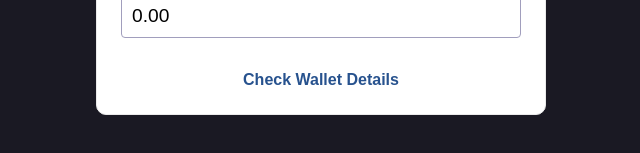
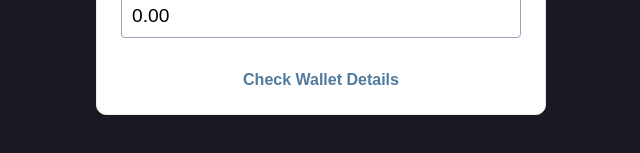
Before and after one commit to shiftEscape/web3-metamask, a Next.js app: page / in a window 1280 px wide. Shown: the part 467-620 px from the top of the page, without its empty margins (319-959 px from the left). Built offline with nearby package versions, Linux system fonts and the light colour scheme.

Commit message:
Updated button color

```diff
--- a/styles/Home.module.css
+++ b/styles/Home.module.css
@@ -126,7 +126,7 @@
 .buttonCheck {
   background: none;
   border: none;
-  color: #27528E;
+  color: #527A9D;
   cursor: pointer;
   font-weight: bold;
   font-size: 1rem;
```
